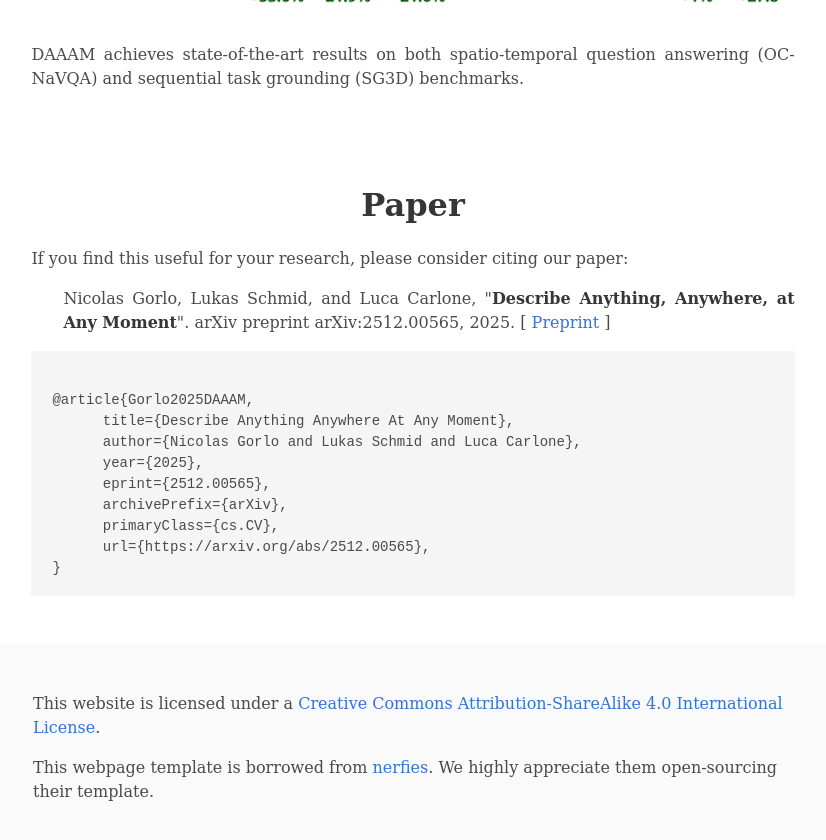
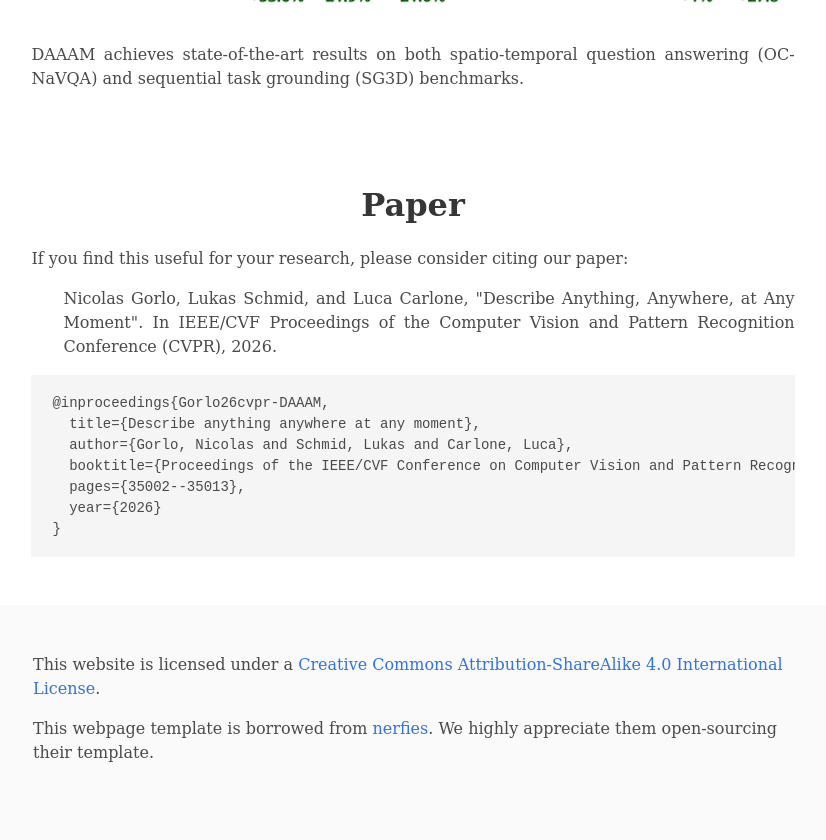
Before and after one commit to nicogorlo/nicogorlo.github.io, a Jekyll site: the page built from DAAAM_25/index.html, in a window 1280 px wide and 900 px high, scrolled down 4482 px. Shown: the top 840 px of the window, without its empty margins (227-1053 px from the left). Built offline with Jekyll 4.4.1, drawn with Linux system fonts in a browser that asks for light colours; a style sheet for code colours, icons or effects is not loaded.

Commit message:
daaam cvpr citation

```diff
--- a/DAAAM_25/index.html
+++ b/DAAAM_25/index.html
@@ -236,18 +236,14 @@ permalink: /DAAAM_25/
         <div class="content has-text-justified">
           <p>If you find this useful for your research, please consider citing our paper:</p>
           <ul>
-            Nicolas Gorlo, Lukas Schmid, and Luca Carlone, "<strong>Describe Anything, Anywhere, at Any Moment</strong>". <italic>arXiv preprint arXiv:2512.00565</italic>, 2025.
-            [ <a href="https://arxiv.org/abs/2512.00565">Preprint</a> ]
+            Nicolas Gorlo, Lukas Schmid, and Luca Carlone, "Describe Anything, Anywhere, at Any Moment". In <italic>IEEE/CVF Proceedings of the Computer Vision and Pattern Recognition Conference (CVPR)</italic>, 2026.
           </ul>
-          <pre><code class="language-bibtex">
-@article{Gorlo2025DAAAM,
-      title={Describe Anything Anywhere At Any Moment},
-      author={Nicolas Gorlo and Lukas Schmid and Luca Carlone},
-      year={2025},
-      eprint={2512.00565},
-      archivePrefix={arXiv},
-      primaryClass={cs.CV},
-      url={https://arxiv.org/abs/2512.00565},
+          <pre><code class="language-bibtex">@inproceedings{Gorlo26cvpr-DAAAM,
+  title={Describe anything anywhere at any moment},
+  author={Gorlo, Nicolas and Schmid, Lukas and Carlone, Luca},
+  booktitle={Proceedings of the IEEE/CVF Conference on Computer Vision and Pattern Recognition},
+  pages={35002--35013},
+  year={2026}
 }</code></pre>
         </div>
       </div>
```
